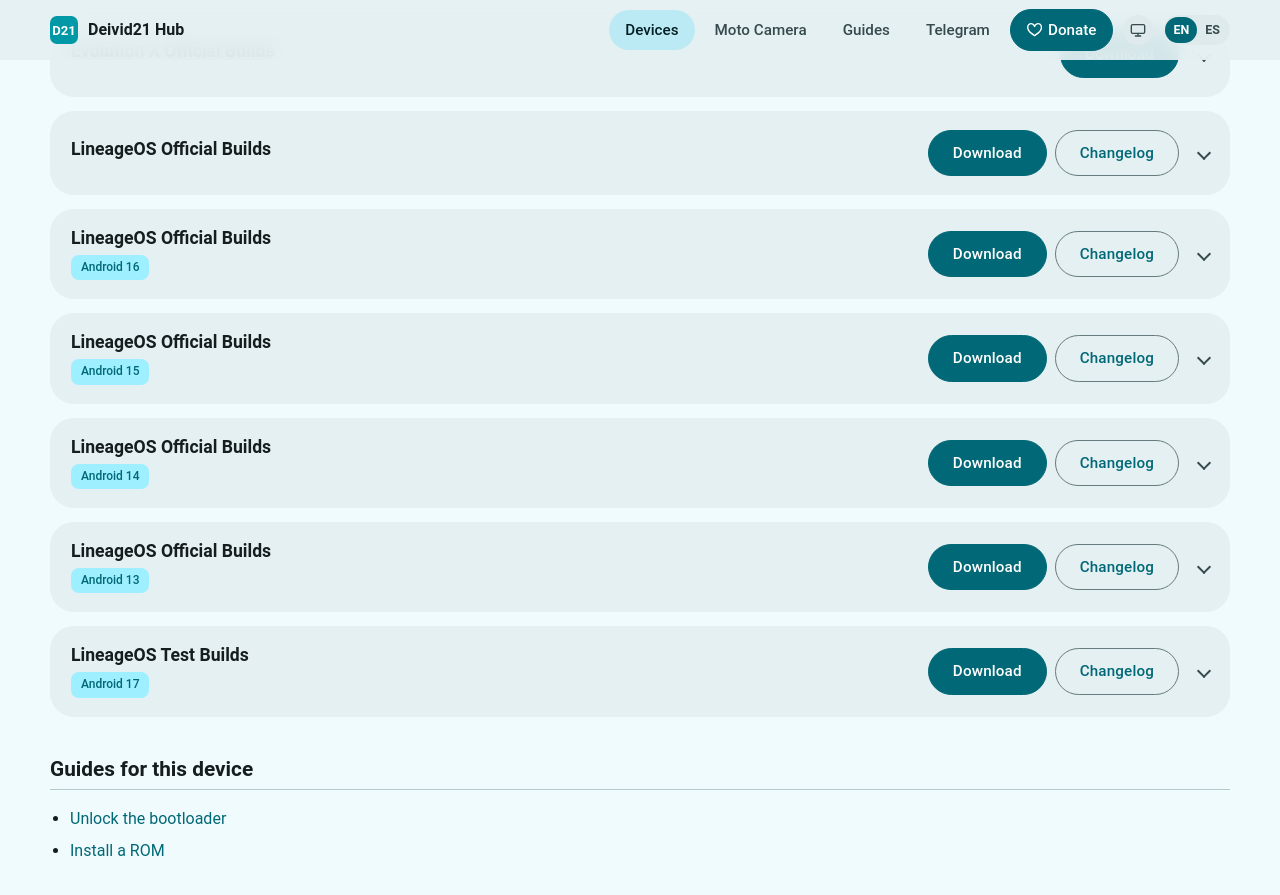
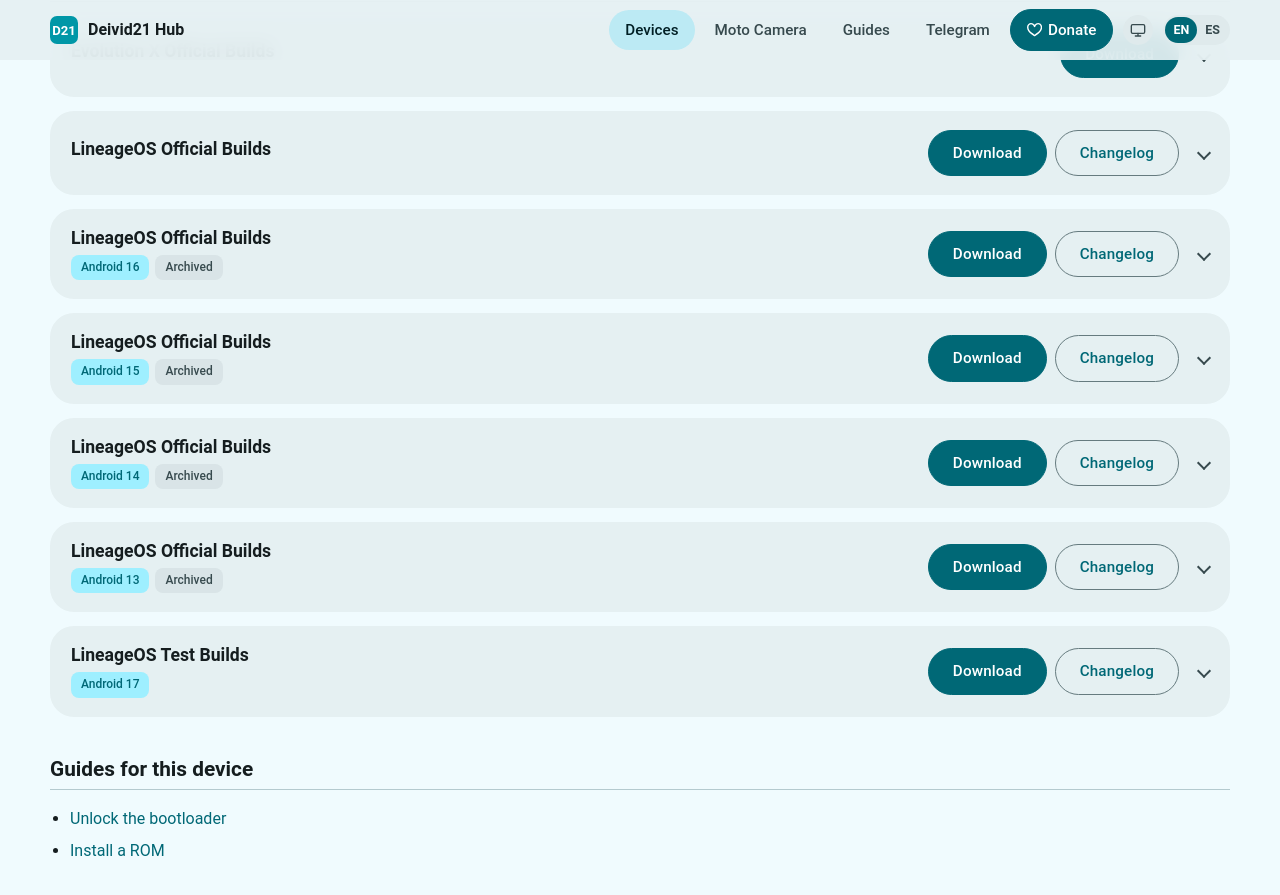
Before and after one commit to Deivid21/deivid21.github.io, a Jekyll site: the page built from _devices/hawao.md, in a window 1280 px wide and 900 px high, scrolled down 523 px. Shown: the top 895 px of the window. Built offline with Jekyll 4.4.1, drawn with Linux system fonts in a browser that asks for light colours; some web fonts are replaced.

Commit message:
feat: tag discontinued builds as archived
Co-Authored-By: Claude Opus 5.5 <noreply@anthropic.com>

```diff
--- a/_data/i18n.yml
+++ b/_data/i18n.yml
@@ -28,6 +28,7 @@ en:
   no_results: No devices match your search.
   active: Active
   discontinued: Discontinued
+  archived: Archived
   in_development: In Development
   mc_search: Search by device, codename or repo…
   mc_setup_for: "Setup for"
@@ -99,6 +100,7 @@ es:
   no_results: No hay dispositivos que coincidan.
   active: Activo
   discontinued: Descontinuado
+  archived: Archivada
   in_development: En desarrollo
   mc_search: Busca por dispositivo, codename o repo…
   mc_setup_for: "Configuración para"
--- a/_layouts/device.html
+++ b/_layouts/device.html
@@ -88,6 +88,7 @@ layout: default
             <div class="tags">
               <span class="tag" data-field="android-tag"{% unless rom.android %} hidden{% endunless %}>Android <span data-field="android">{{ rom.android }}</span></span>
               <span class="tag tag-dev" data-field="soon" data-i18n="in_development"{% unless soon %} hidden{% endunless %}>{{ t.in_development }}</span>
+              {% if rom.archived or rom.status == "discontinued" %}<span class="tag tag-plain" data-i18n="archived">{{ t.archived }}</span>{% endif %}
               {% if rom.variant %}<span class="tag">{{ rom.variant }}</span>{% endif %}
             </div>
           </div>
```
